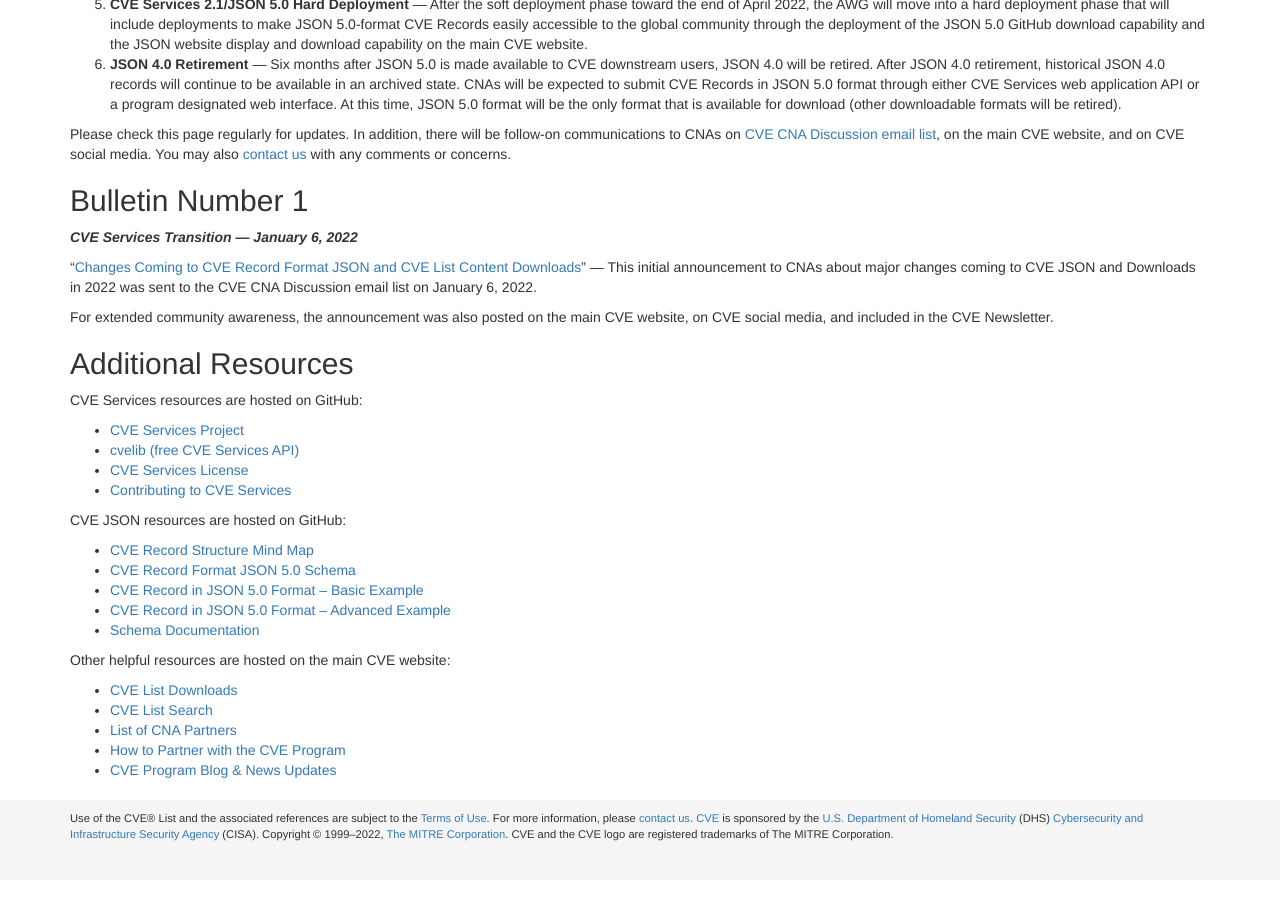
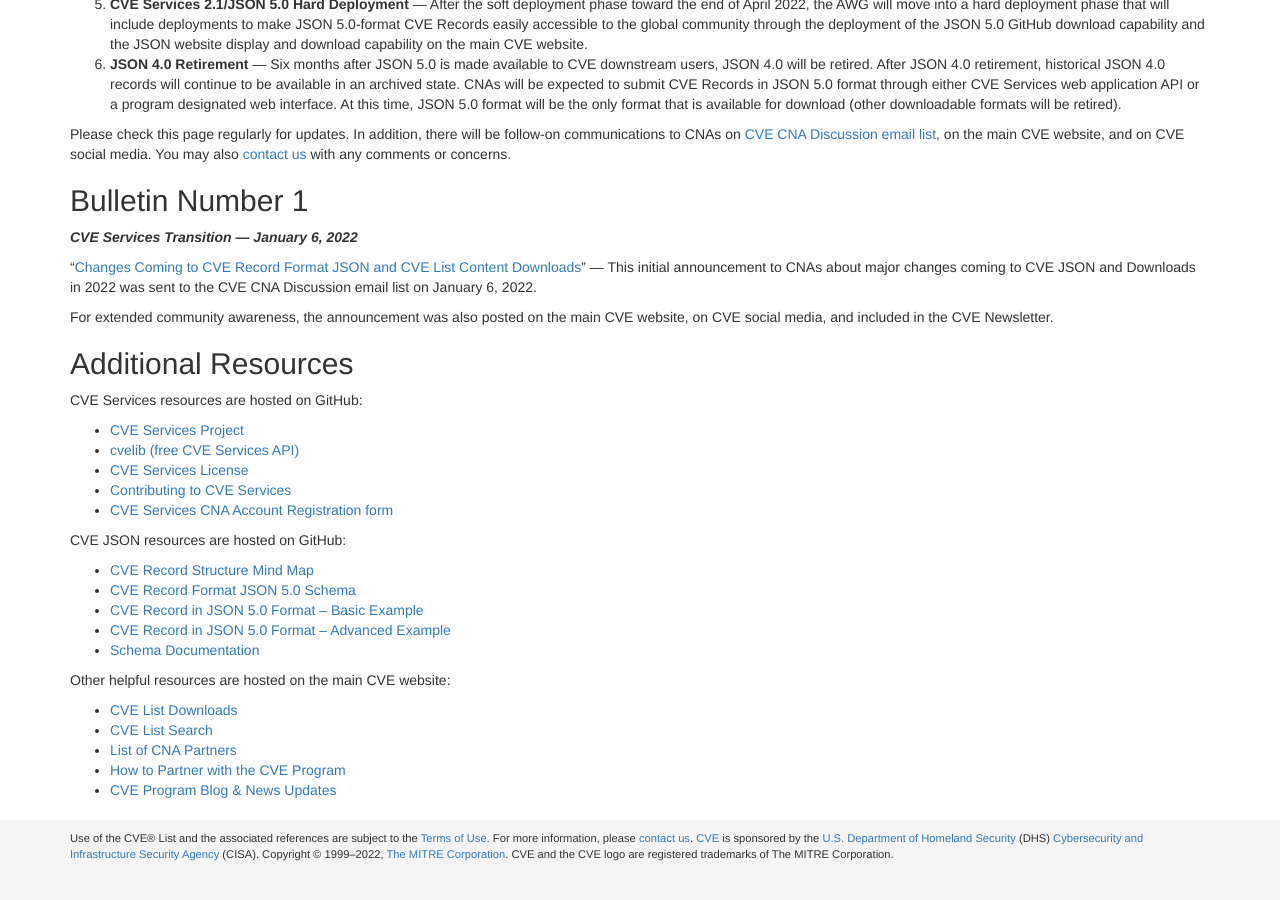
Before and after one commit to CVEProject/cveproject.github.io, a Jekyll site: the page built from automation-transition.md, in a window 1280 px wide and 900 px high, scrolled down 1840 px. Built offline with Jekyll 4.4.1, drawn with Linux system fonts in a browser that asks for light colours; nearby versions of some CDN libraries.

Commit message:
Update automation-transition.md

```diff
--- a/automation-transition.md
+++ b/automation-transition.md
@@ -116,6 +116,7 @@ CVE Services resources are hosted on GitHub:
 * [cvelib (free CVE Services API)](https://github.com/RedHatProductSecurity/cvelib)
 * [CVE Services License](https://github.com/CVEProject/cve-services/blob/dev/LICENSE)
 * [Contributing to CVE Services](https://github.com/CVEProject/cve-services/blob/dev/CONTRIBUTING.md)
+* [CVE Services CNA Account Registration form]((https://forms.monday.com/forms/03132d0646401f5d10d06c60e25444a1?r=use1))
 
 CVE JSON resources are hosted on GitHub:
 * [CVE Record Structure Mind Map](https://cveproject.github.io/cve-schema/schema/v5.0/docs/mindmap.html)
```
